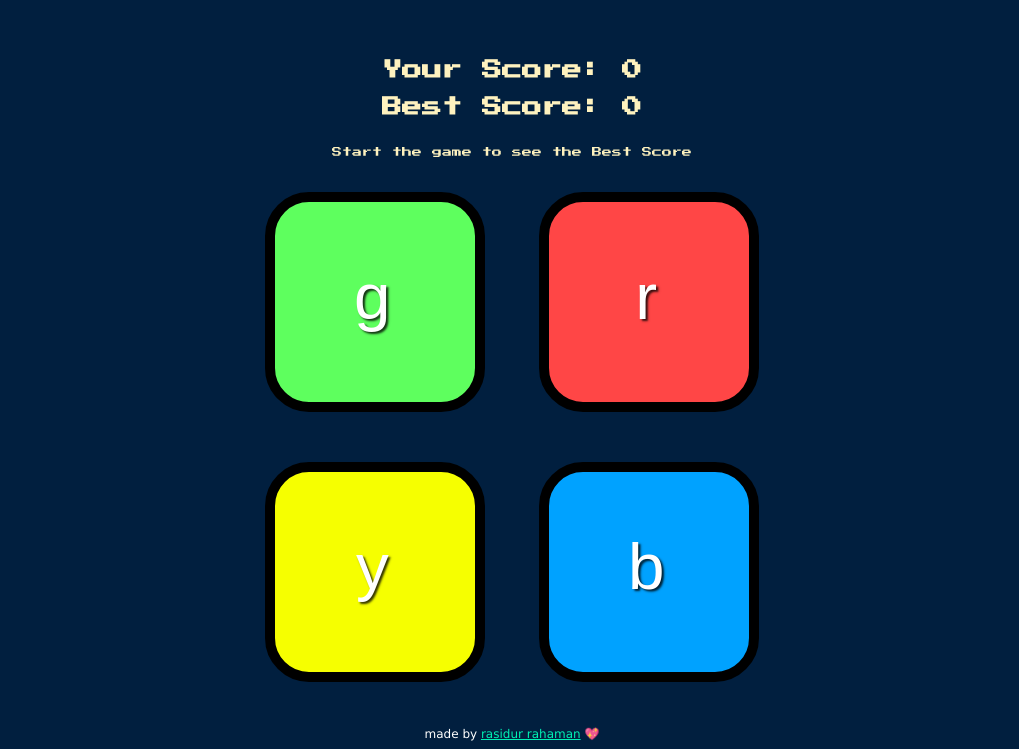
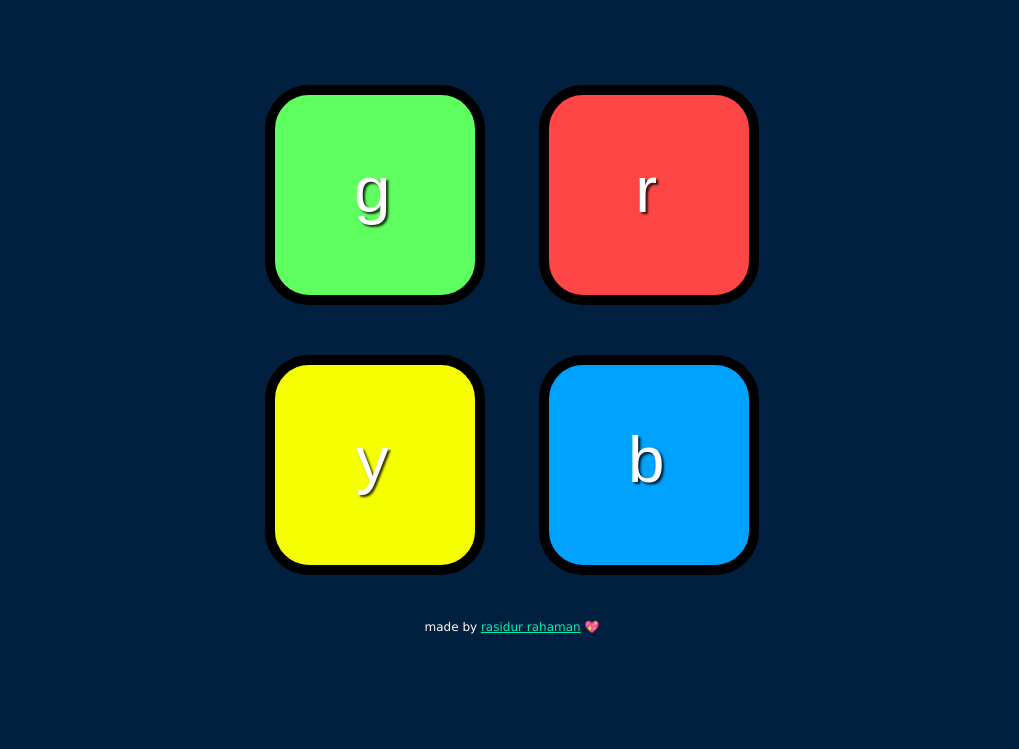
Before and after one commit to simon-rgby/simon-rgby.github.io, a plain HTML site: page index.html in a window 1280 px wide. Shown: the part 114-863 px from the top of the page, without its empty margins (128-1147 px from the left). After the commit the page ends 800 px from the top, so only its background shows below. Drawn offline with nearby package versions, Linux system fonts and the light colour scheme.

Commit message:
Update index.html

```diff
--- a/index.html
+++ b/index.html
@@ -10,9 +10,6 @@
 
 <body>
   <h1 id="level-title">Press A Key to Start</h1>
-  <h2 id="your-score" class="score">Your Score: 0</h2>
-  <h2 id="best-score" class="score">Best Score: 0</h2>
-  <p class="start">Start the game to see the Best Score</p>
   <div class="container">
     <div lass="row">
 
```
